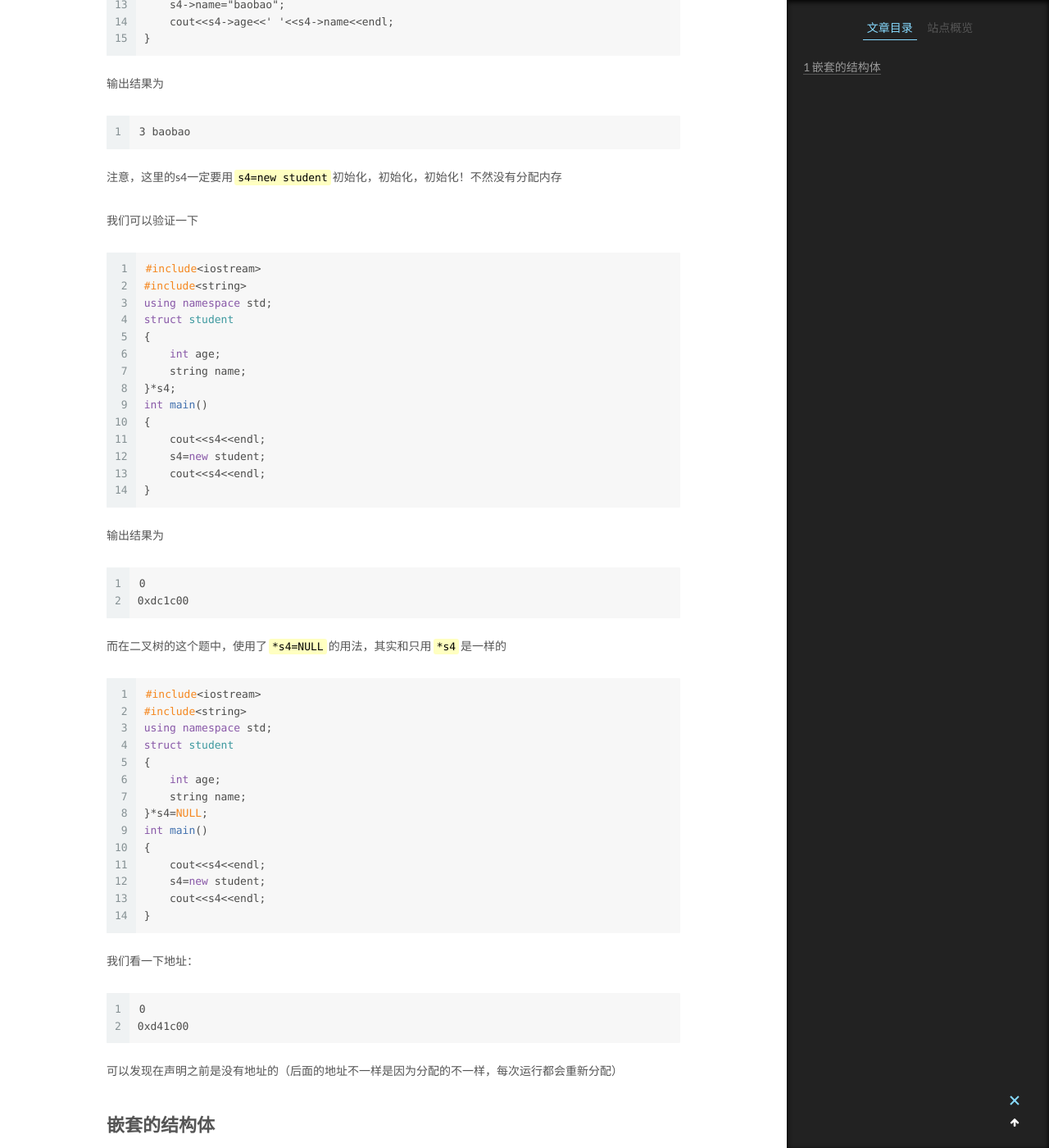
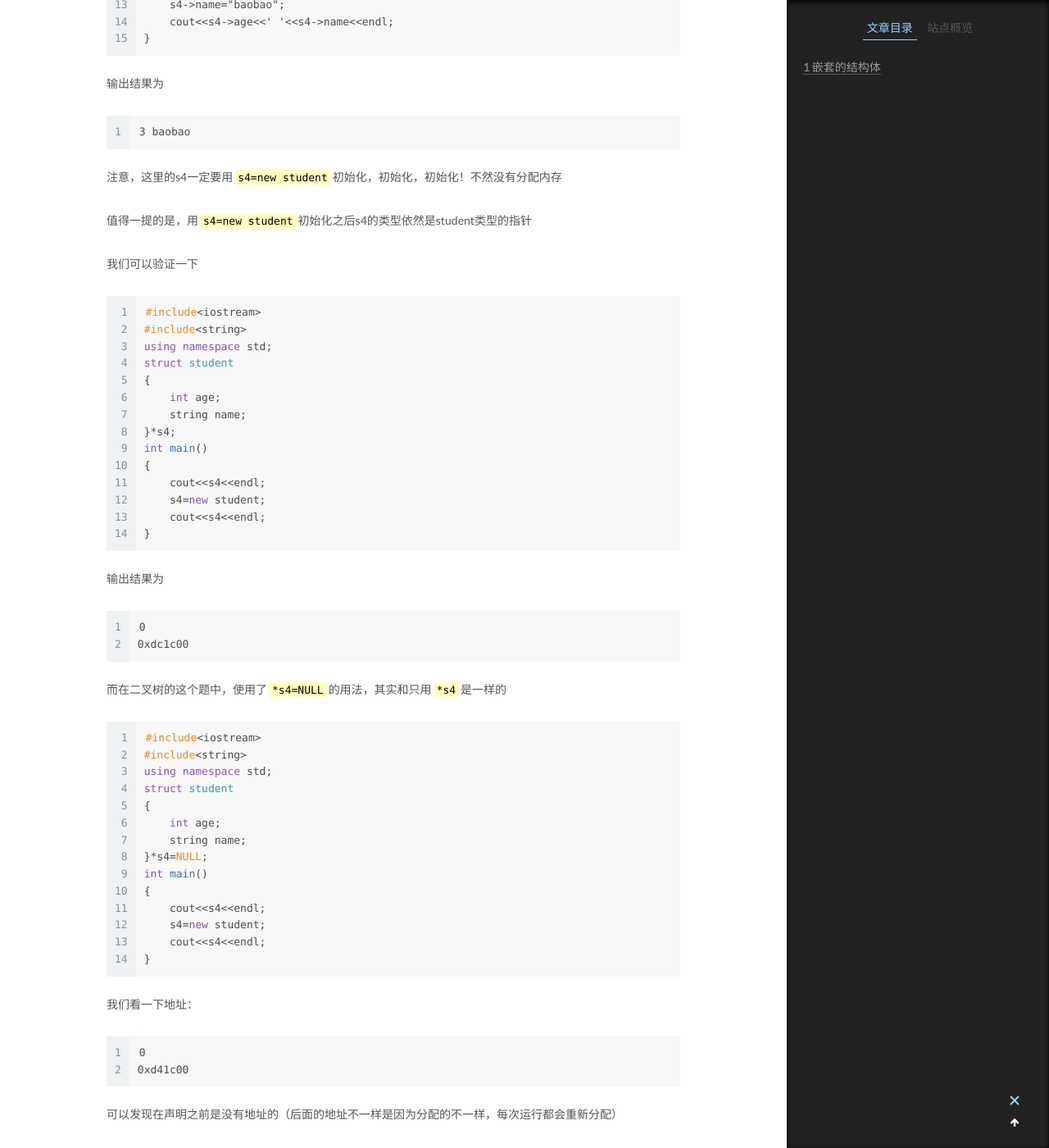
Before and after one commit to AirGoldenFish/airgoldenfish.github.io, a Jekyll site: the page built from _posts/2021-6-22-关于做到二叉树然后发现结构体和指针的引用这点小事.md, in a window 1280 px wide and 1400 px high, scrolled down 2811 px. Shown: the whole window at 82% size. Built offline with Jekyll 4.4.1, drawn with Linux system fonts in a browser that asks for light colours.

Commit message:
Update 2021-6-22-关于做到二叉树然后发现结构体和指针的引用这点小事.md

````diff
--- a/_posts/2021-6-22-关于做到二叉树然后发现结构体和指针的引用这点小事.md
+++ b/_posts/2021-6-22-关于做到二叉树然后发现结构体和指针的引用这点小事.md
@@ -121,6 +121,8 @@ int main()
 3 baobao
 ```
 注意，这里的s4一定要用`s4=new student`初始化，初始化，初始化！不然没有分配内存
+
+值得一提的是，用`s4=new student`初始化之后s4的类型依然是student类型的指针
 
 我们可以验证一下
 ```c++
````
